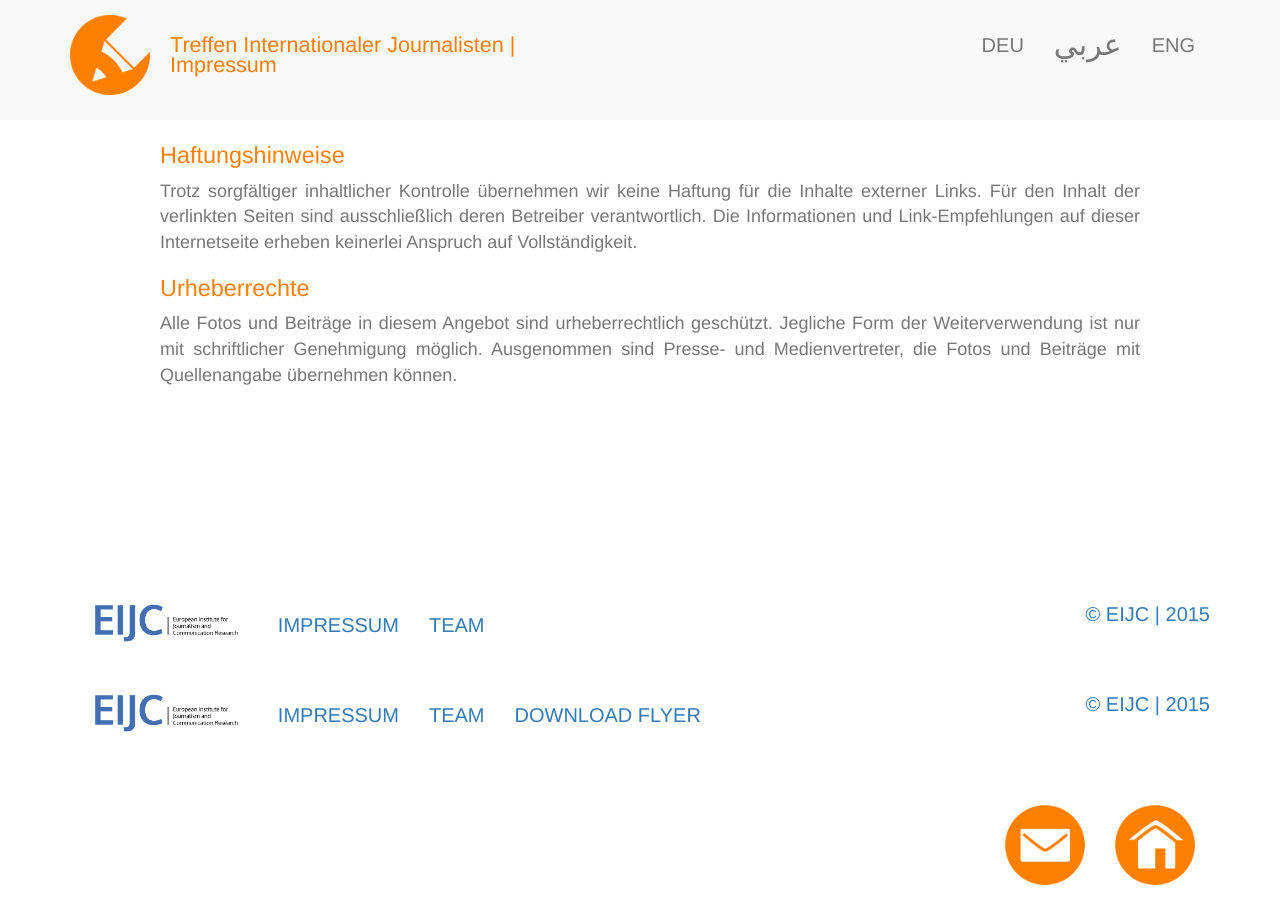
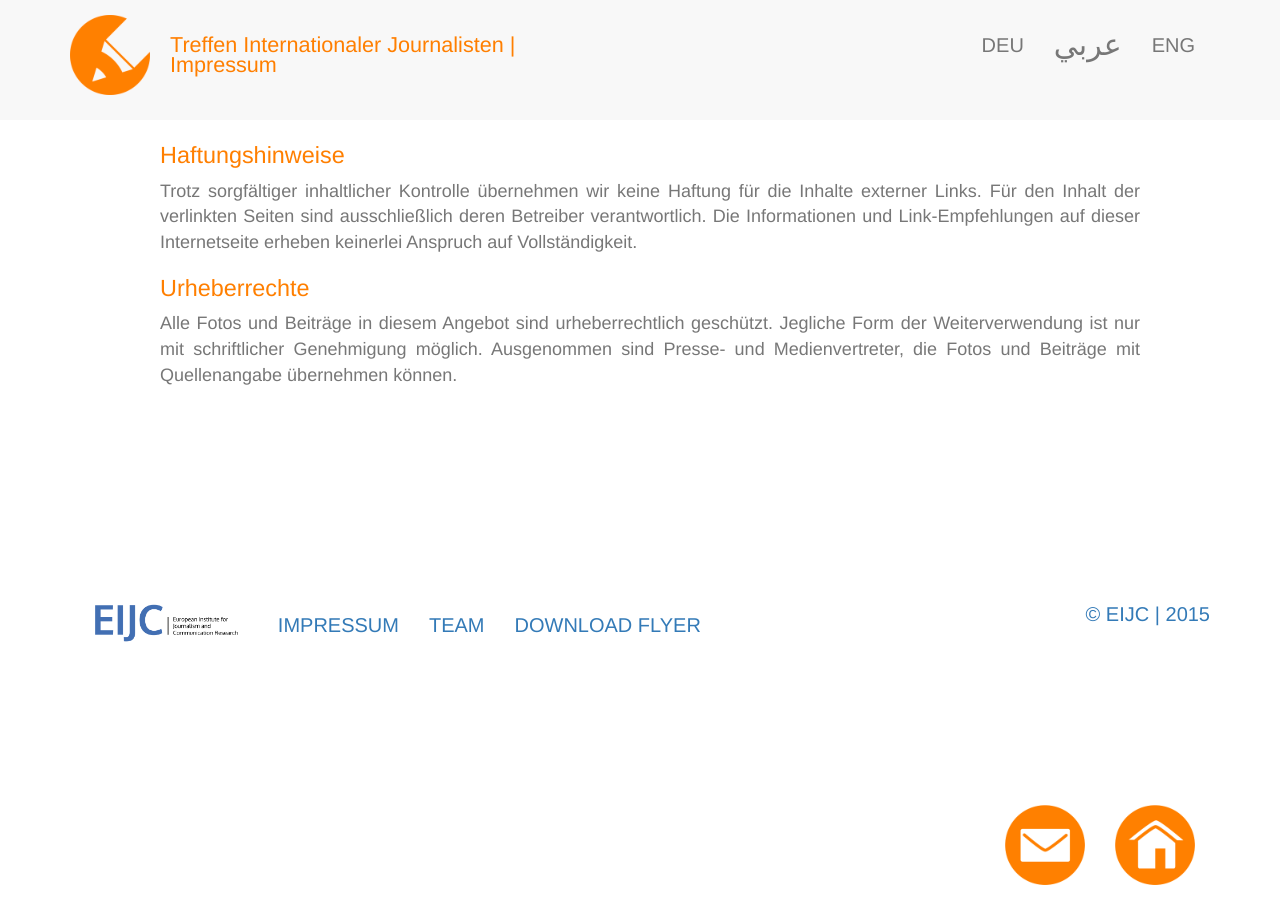
Before and after one commit to EIJC/TIJ, a Jekyll site: the page built from de/impressum.html, in a window 1280 px wide and 900 px high, scrolled down 750 px. Built offline with Jekyll 4.4.1, drawn with Linux system fonts in a browser that asks for light colours; nearby versions of some CDN libraries.

Commit message:
Update impressum.html

```diff
--- a/de/impressum.html
+++ b/de/impressum.html
@@ -43,22 +43,3 @@ Stephan Seeger (Gesch&auml;ftsf&uuml;hrender Vorstand)</p>
 
 <p style="text-align: justify;">&nbsp;</p>
 </div>
-
- <div class="container">
-  	<ul class="nav navbar-nav">
-  		<li>
-		      <a href="http://www.eijc.eu/de/" title="Europäisches Institut für Journalismus- und Kommunikationsforschung" target="_blank">
-			<img alt="Europäisches Institut für Journalismus- und Kommunikationsforschung" src="{{ site.base_url }}/images/EIJC-Logo_transparent.png" title="Europäisches Institut für Journalismus- und Kommunikationsforschung" style="max-height: 50px; " />
-		      </a>
-		</li>
-		<li>
-		      <a href="{{ site.base_url }}/de/impressum.html"><p class="p-bottom">Impressum</p></a>
-		</li>
-		<li>
-		      <a href="{{ site.base_url }}/de/team.html"><p class="p-bottom">Team</p></a>
-		</li>
-	</ul>
-	<ul class="nav navbar-nav pull-right">
-		<li><p class="p-bottom"> © EIJC | 2015</p></li>
-	</ul>
-  </div>
```
